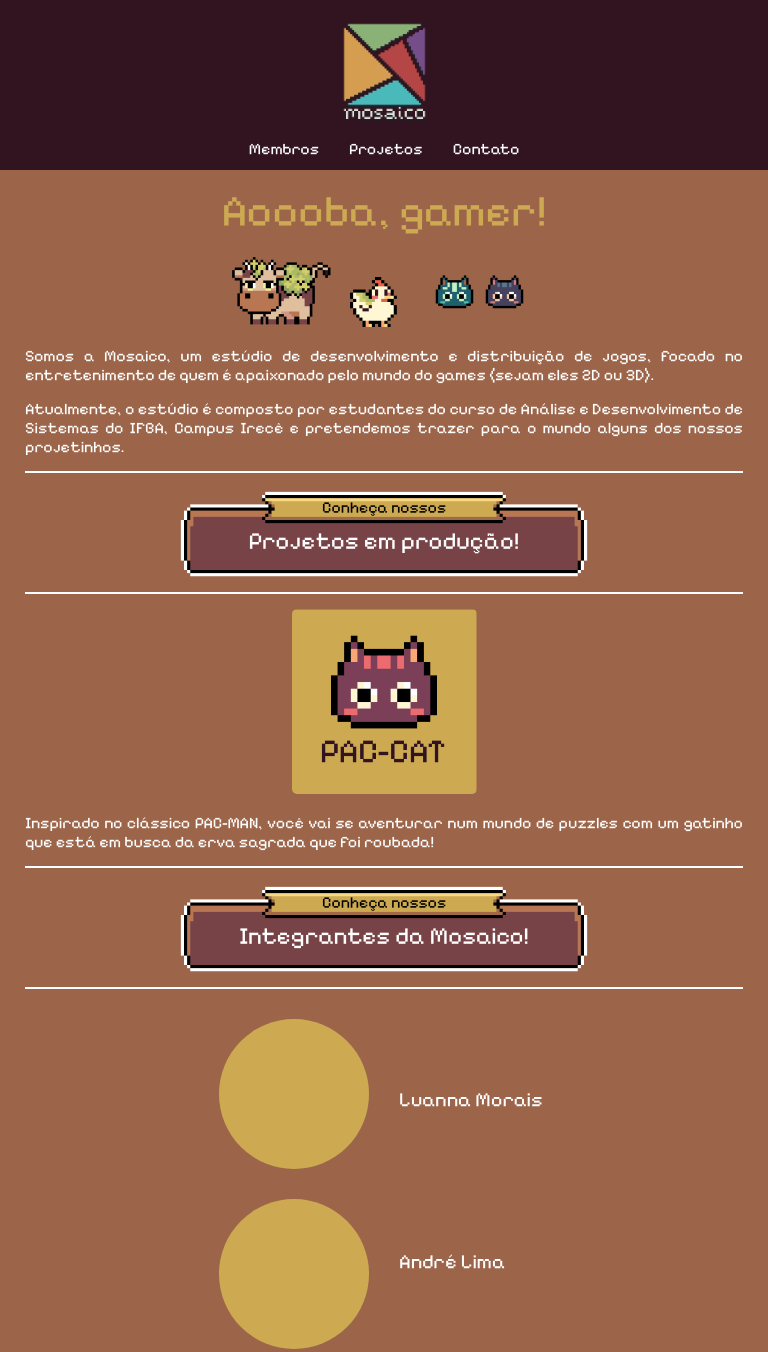
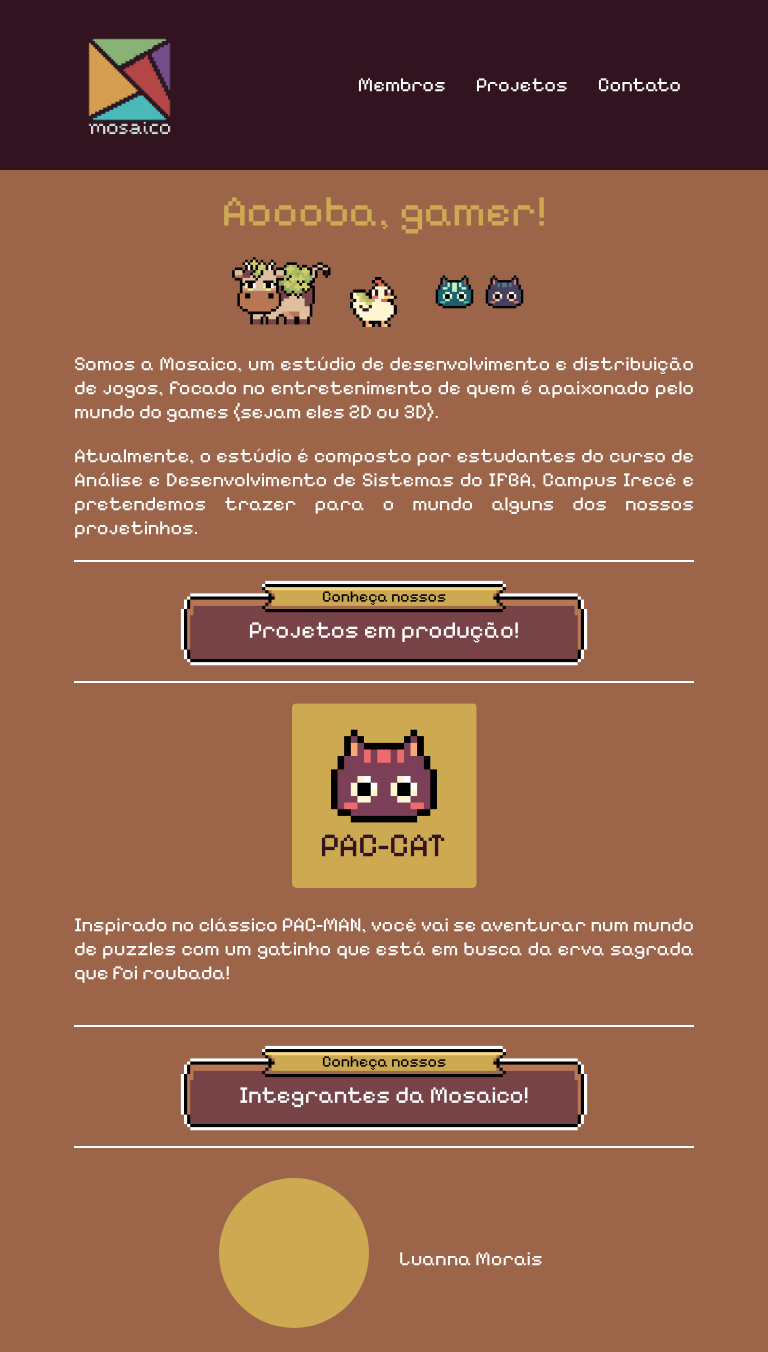
Before and after one commit to Pormiiles/MosaicoStudios, a plain HTML site: page index.html in a window 768 px wide. Shown: the top 1352 px of the page. Drawn offline with Linux system fonts and the light colour scheme.

Commit message:
Criando media-queries.css + Tablet Design

```diff
--- a/index.html
+++ b/index.html
@@ -4,6 +4,7 @@
     <meta charset="UTF-8">
     <meta name="viewport" content="width=device-width, initial-scale=1.0">
     <link rel="stylesheet" href="style/style.css">
+    <link rel="stylesheet" href="style/media-queries.css">
     <title>Mosaico Studios</title>
 </head>
 <body>
--- /dev/null
+++ b/style/media-queries.css
@@ -0,0 +1,52 @@
+/* Media-queries for the other screens */
+
+* {
+    margin: 0px;
+    padding: 0px;
+    box-sizing: border-box;
+    text-decoration: none;
+    font-size: 20px;
+}
+
+@media screen and (min-width: 768px) and (max-width: 992px) {
+    header {
+        display: flex;
+        flex-direction: row;
+        align-items: center;
+        justify-content: space-around;
+    }
+
+    .main-p {
+        width: 620px;
+        margin: auto;
+        text-align: justify;
+        margin-top: 20px;
+        margin-bottom: 20px;
+    }
+
+    .title-boxes {
+        margin-top: 20px;
+        margin-bottom: 20px;
+        margin: auto;
+        border-top: 2px solid white;
+        border-bottom: 2px solid white;
+        padding: 15px;
+        width: 620px;
+        text-align: center; /* Centralizar texto */
+    }
+
+    .pac-cat {
+        margin: 20px 0px;
+    }
+
+    .pac-cat p {
+        width: 620px;
+        margin: auto;
+        padding: 20px 0px;
+        text-align: justify;
+    }
+}
+
+@media screen and (min-width: 992px) {
+
+}
```
